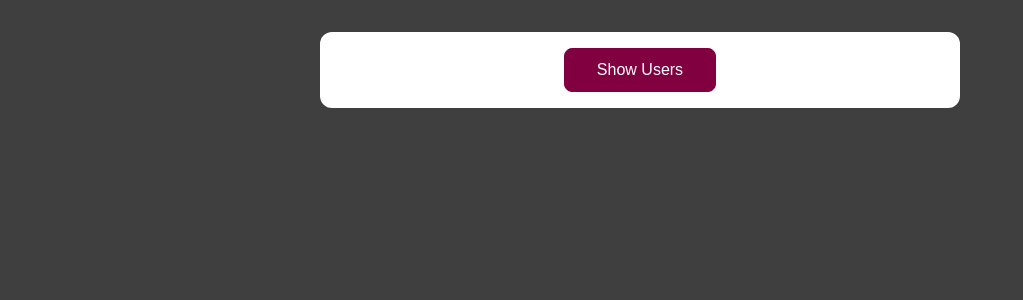
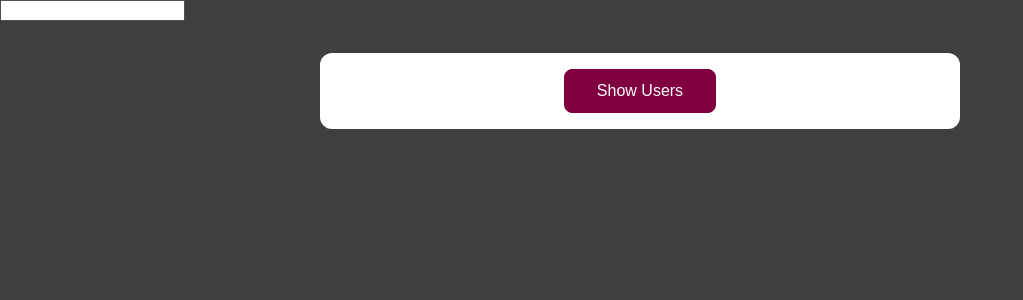
Before and after one commit to sreeyu/class_based, a React (Create React App) app: page / in a window 1280 px wide. Shown: the top 300 px of the page, without its empty margins (0-1023 px from the left). Built offline with nearby package versions, Linux system fonts and the light colour scheme.

Commit message:
Add search user functionality

```diff
--- a/src/App.jsx
+++ b/src/App.jsx
@@ -1,11 +1,11 @@
 import React from 'react';
-import Users from './components/userList/Users';
+import UserFinder from './components/userList/UserFinder';
 
 
 function App() {
   return (
     <div >
-      <Users />
+      <UserFinder />
     </div>
   );
 }
--- /dev/null
+++ b/src/components/userList/UserFinder.jsx
@@ -0,0 +1,36 @@
+import React, {Fragment, useEffect, useState} from "react";
+import styles from './UserFinder.module.css';
+import Users from "./Users";
+
+const DUMMY_USERS = [
+    {id: 'u1', name: 'Shay'},
+    {id: 'u2', name: 'Robin'},
+    {id: 'u3', name: 'Ray'}
+];
+
+function UserFinder(){
+
+    const [filteredUser, setFilteredUser] = useState(DUMMY_USERS);
+    const [searchTerm, setSearchTerm] = useState('');
+
+    useEffect(() => {
+        setFilteredUser(
+            DUMMY_USERS.filter((user) => user.name.includes(searchTerm))
+        );
+    }, [searchTerm]);
+
+    const getSearchTerm = (event) =>{
+        setSearchTerm(event.target.value);
+    }
+
+    return(
+        <Fragment>
+            <div className={styles.finder} >
+                <input type="search" onChange={getSearchTerm} />
+            </div>
+            <Users users={filteredUser} />
+        </Fragment>
+    );
+};
+
+export default UserFinder;
--- a/src/components/userList/Users.jsx
+++ b/src/components/userList/Users.jsx
@@ -19,14 +19,10 @@ class Users extends Component{
 
     render(){
 
-        const DUMMY_USERS = [
-            {id: 'u1', name: 'Shay'},
-            {id: 'u2', name: 'Robin'},
-            {id: 'u3', name: 'Ray'}
-        ];
+
 
         const userList =   <ul>
-        {DUMMY_USERS.map(user =>
+        {this.props.users.map(user =>
             <User key={user.id} name={user.name} />
             )}
     </ul>
```
Also changed, not shown: src/components/userList/UserFinder.module.css (added).
